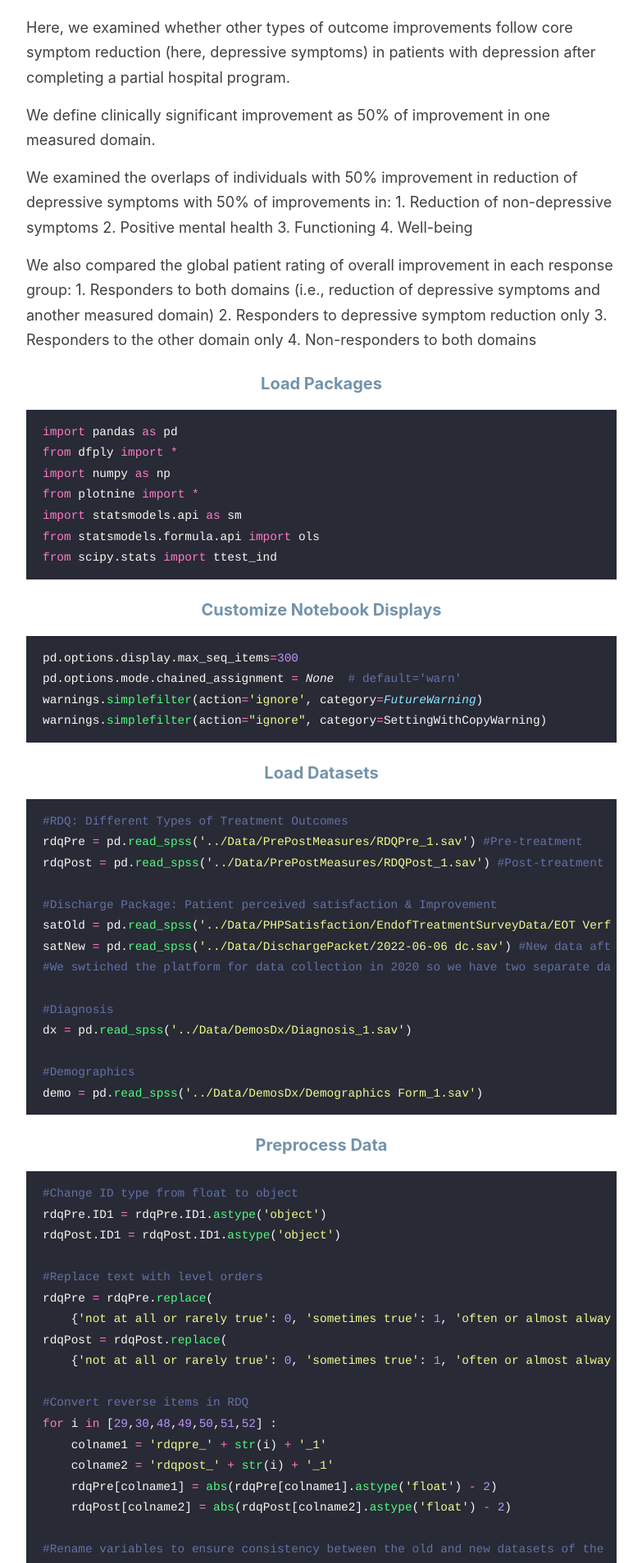
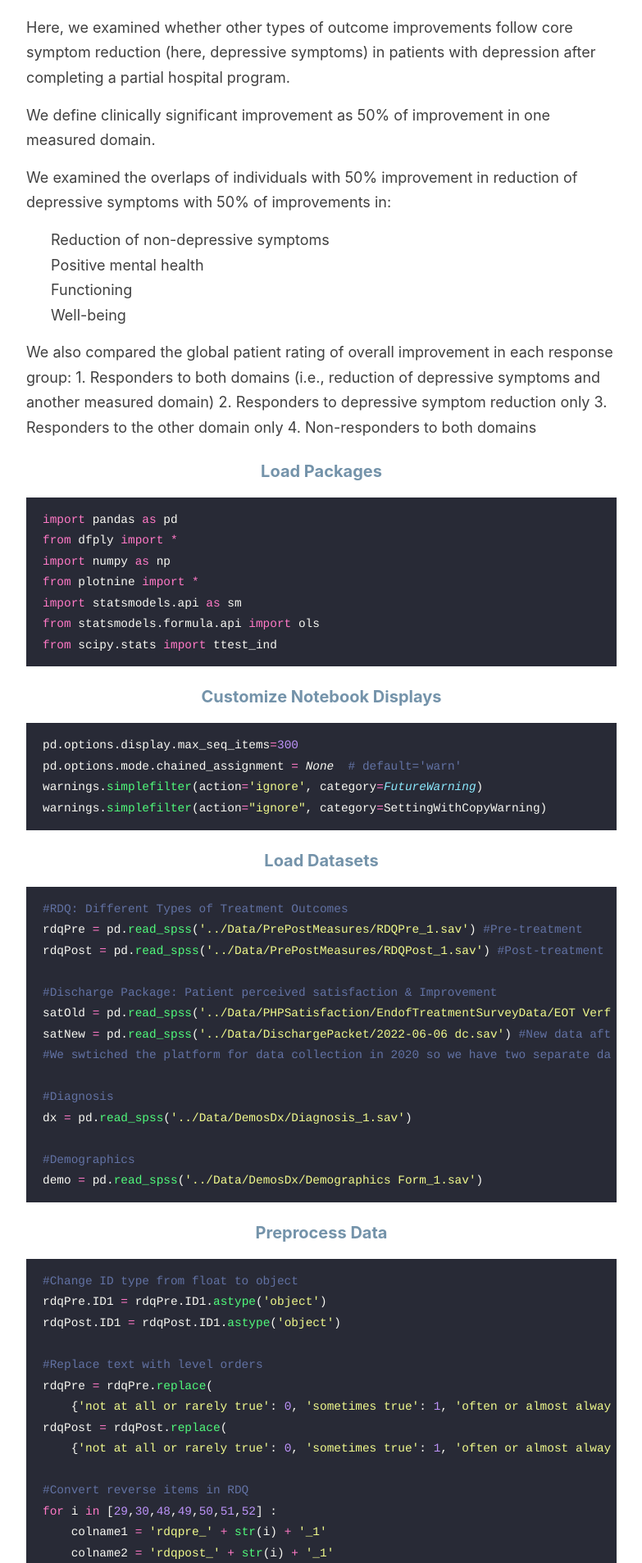
Before and after one commit to sin-ying-lin/sin-ying-lin.github.io, a Jekyll site: the page built from _posts/2022-08-29-50PercentImprovement.md, in a window 1280 px wide. Shown: the part 699-2606 px from the top of the page at 82% size, without its empty margins (248-1031 px from the left). Built offline with Jekyll 4.4.1, drawn with Linux system fonts in a browser that asks for light colours.

Commit message:
Update 2022-08-29-50PercentImprovement.md

```diff
--- a/_posts/2022-08-29-50PercentImprovement.md
+++ b/_posts/2022-08-29-50PercentImprovement.md
@@ -12,10 +12,12 @@ Here, we examined whether other types of outcome improvements follow core sympto
 We define clinically significant improvement as 50% of improvement in one measured domain.
 
 We examined the overlaps of individuals with  50% improvement in reduction of depressive symptoms with 50% of improvements in:
-    1. Reduction of non-depressive symptoms
-    2. Positive mental health
-    3. Functioning
-    4. Well-being
+<ol>
+    <li>Reduction of non-depressive symptoms</li>
+    <li>Positive mental health</li>
+    <li>Functioning</li>
+    <li>Well-being</li>
+</ol>
 
 We also compared the global patient rating of overall improvement in each response group:
     1. Responders to both domains (i.e., reduction of depressive symptoms and another measured domain)
```
